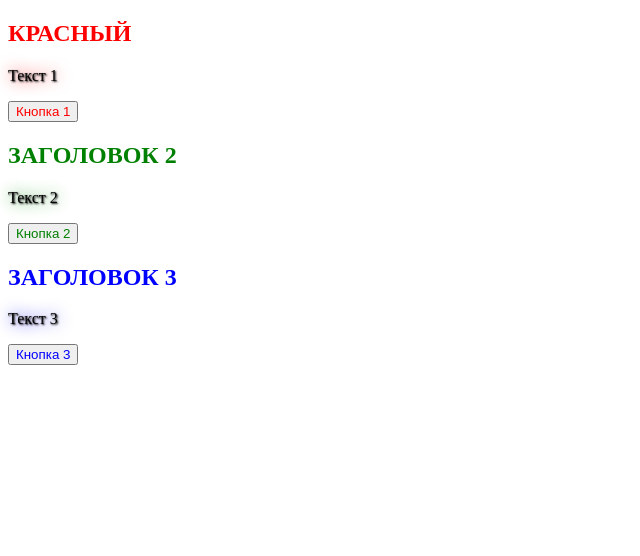
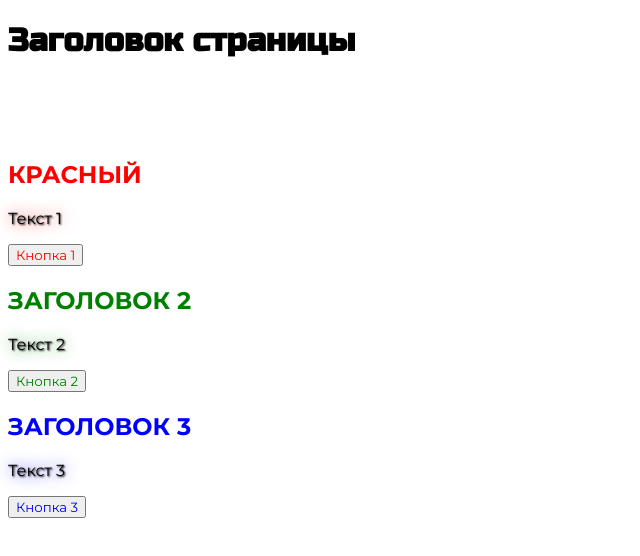
Before and after one commit to WebHeroSchool/AddStyles, a plain HTML site: page index.html in a window 1280 px wide. Shown: the whole page, without its empty margins (0-640 px from the left). Drawn offline with Linux system fonts and the light colour scheme.

Commit message:
Added fonts

```diff
--- a/index.html
+++ b/index.html
@@ -1,25 +1,29 @@
-<!doctype html>
+<!DOCTYPE html>
 <html>
   <head>
-    <meta charset='UTF-8'>
+    <meta charset="UTF-8" />
     <title>Страничка</title>
-    <link rel='stylesheet' href='./style.css'>
+    <style>
+      @import url("https://fonts.googleapis.com/css?family=Montserrat:400,400i,700|Russo+One&display=swap&subset=cyrillic");
+    </style>
+    <link rel="stylesheet" href="./style.css" />
   </head>
   <body>
-  <header class='header'>
-    <h2 class='header__title'>Красный</h2>
-    <p class='header__text'>Текст 1</p>
-    <button class='header__btn'>Кнопка 1</button>
+    <h1 class='body__title'>Заголовок страницы</h1>
+    <header class="header">
+      <h2 class="header__title">Красный</h2>
+      <p class="header__text">Текст 1</p>
+      <button class="header__btn">Кнопка 1</button>
     </header>
-  <section class='section'>
-    <h2 class='section__title'>Заголовок 2</h2>
-    <p class='section__text'>Текст 2</p>
-    <button class='section__btn'>Кнопка 2</button>
+    <section class="section">
+      <h2 class="section__title">Заголовок 2</h2>
+      <p class="section__text">Текст 2</p>
+      <button class="section__btn">Кнопка 2</button>
     </section>
-  <footer class='footer'>
-    <h2 class='footer__title'>Заголовок 3</h2>
-    <p class='footer__text'>Текст 3</p>
-    <button class='footer__btn'>Кнопка 3</button>
+    <footer class="footer">
+      <h2 class="footer__title">Заголовок 3</h2>
+      <p class="footer__text">Текст 3</p>
+      <button class="footer__btn">Кнопка 3</button>
     </footer>
   </body>
 </html>
--- a/style.css
+++ b/style.css
@@ -1,3 +1,12 @@
+* {
+    font-family: 'Montserrat', sans-serif;
+}
+
+.body__title {
+    margin-bottom: 100px;
+    font-family: 'Russo One', sans-serif;
+}
+
 .header__title {
     color: red;
     text-transform: uppercase;
```
Lines whose indentation alone changed are shown as unchanged.
